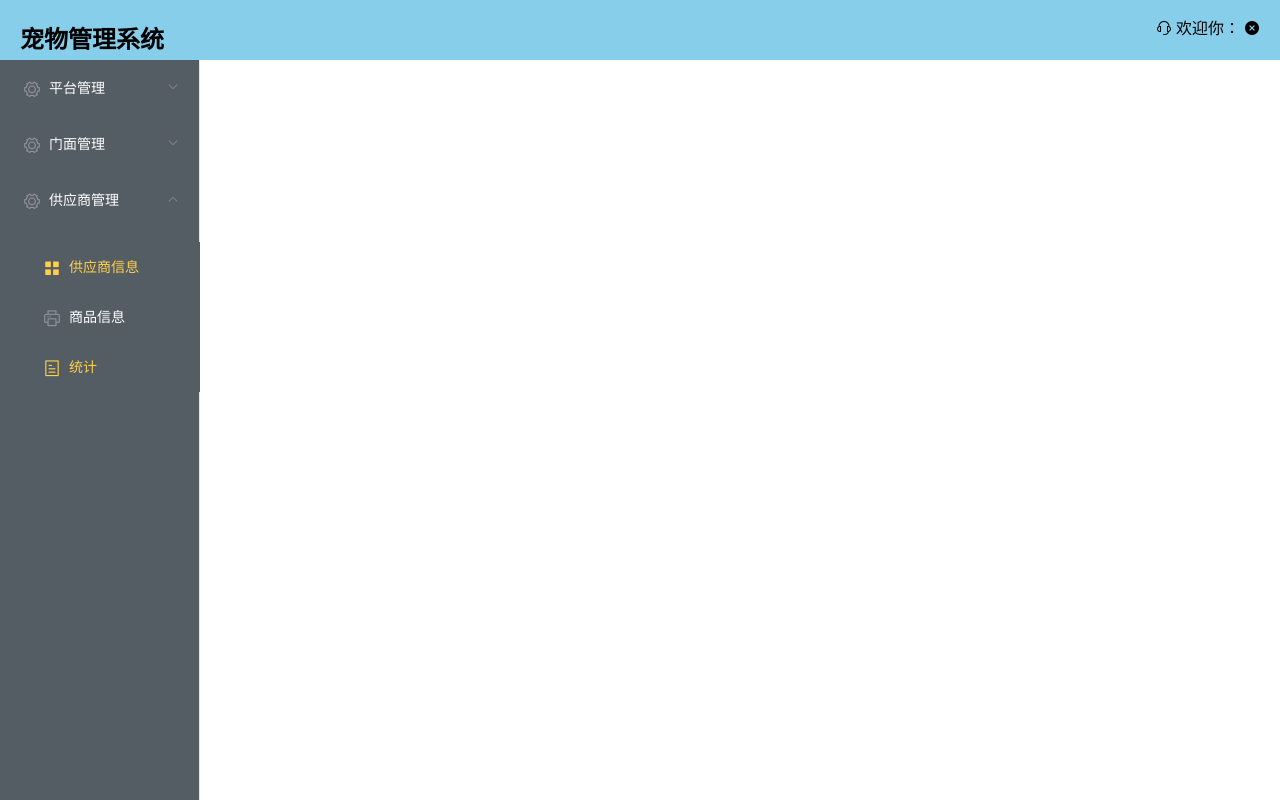
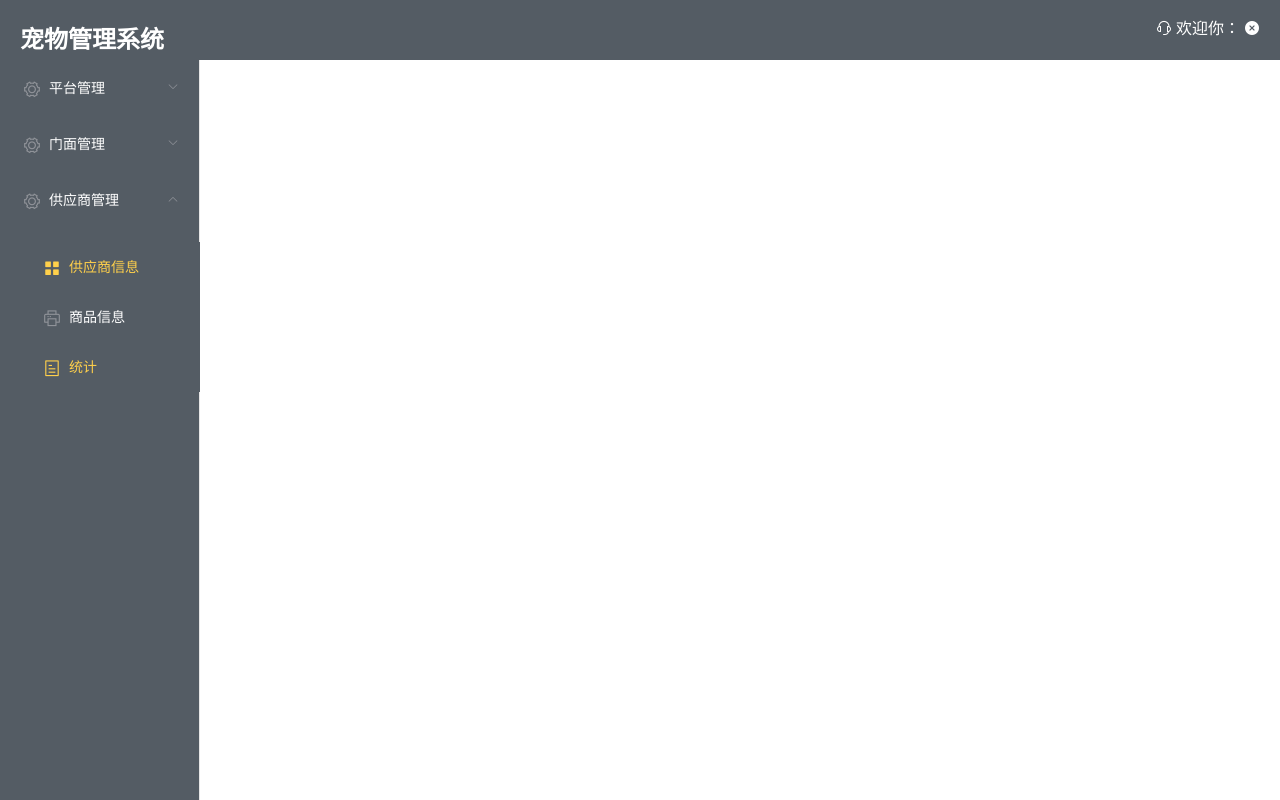
Before and after one commit to qq1066536/pet, a Vue app in the folder client/: page /manage in a window 1280 px wide. Built offline with nearby package versions, Linux system fonts and the light colour scheme.

Commit message:
提交head颜色

```diff
--- a/client/src/components/manage/index.vue
+++ b/client/src/components/manage/index.vue
@@ -17,6 +17,7 @@
           text-color="#fff"
           active-text-color="#ffd04b"
           :router="true"
+          :collapse="isCollapse"
         >
           <el-submenu index="1">
             <template slot="title">
@@ -110,12 +111,24 @@
 </template>
 
 <script>
-export default {};
+export default {
+  data() {
+    return {
+      collapsed: "false"
+    };
+  },
+  methods: {
+    onCollapse() {
+      this.collapsed = true;
+    }
+  }
+};
 </script>
 
 <style scoped>
 .headerBgc {
-  background-color: skyblue;
+  background-color: #545c64;
+  color: #fff;
 }
 .container {
   height: 100%;
```
